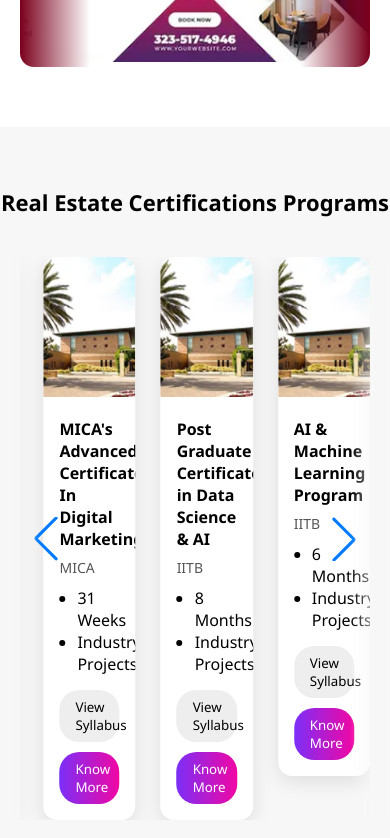
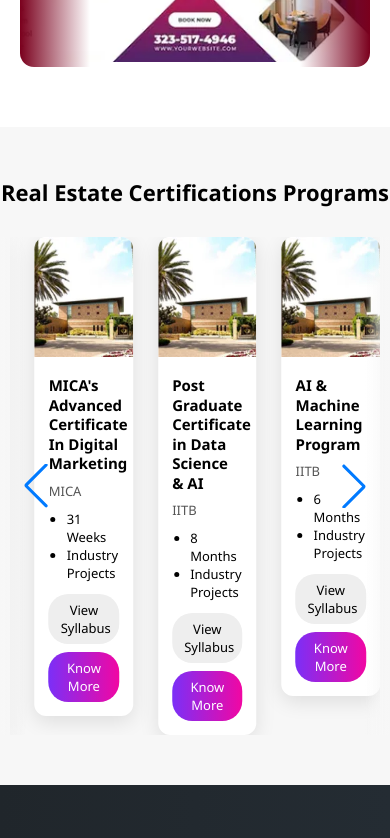
Before and after one commit to Rishwanth-M/realestate, a React (Vite) app: page / in a window 390 px wide. Shown: the part 8520-9358 px from the top of the page. Built offline with nearby package versions, Linux system fonts and the light colour scheme.

Commit message:
Update CertificationPrograms.css

```diff
--- a/src/components/CertificationPrograms/CertificationPrograms.css
+++ b/src/components/CertificationPrograms/CertificationPrograms.css
@@ -210,3 +210,86 @@
   }
 
 }
+
+/* ================= MOBILE FIX ================= */
+
+@media (max-width:768px){
+
+  .cert-section{
+    padding:50px 0;
+  }
+
+  .cert-title{
+    font-size:24px;
+    margin-bottom:30px;
+  }
+
+  .cert-slider-wrapper{
+    padding:0 10px;
+  }
+
+  /* smaller fade edges */
+
+  .cert-slider-wrapper::before,
+  .cert-slider-wrapper::after{
+    width:25px;
+  }
+
+  /* wider looking cards */
+
+  .cert-card{
+    border-radius:12px;
+  }
+
+  .cert-card img{
+    height:140px;
+  }
+
+  .cert-content{
+    padding:14px;
+  }
+
+  .cert-content h3{
+    font-size:15px;
+    line-height:1.3;
+  }
+
+  .inst{
+    font-size:13px;
+  }
+
+  .cert-content ul{
+    font-size:13px;
+    margin-bottom:12px;
+  }
+
+  /* stack buttons nicely */
+
+  .cert-buttons{
+    flex-direction:column;
+    gap:8px;
+  }
+
+  .btn-outline,
+  .btn-primary{
+    width:100%;
+    font-size:13px;
+    padding:7px 12px;
+  }
+
+}
+
+
+/* ================= SMALL MOBILE ================= */
+
+@media (max-width:480px){
+
+  .cert-card img{
+    height:120px;
+  }
+
+  .cert-title{
+    font-size:22px;
+  }
+
+}
```
